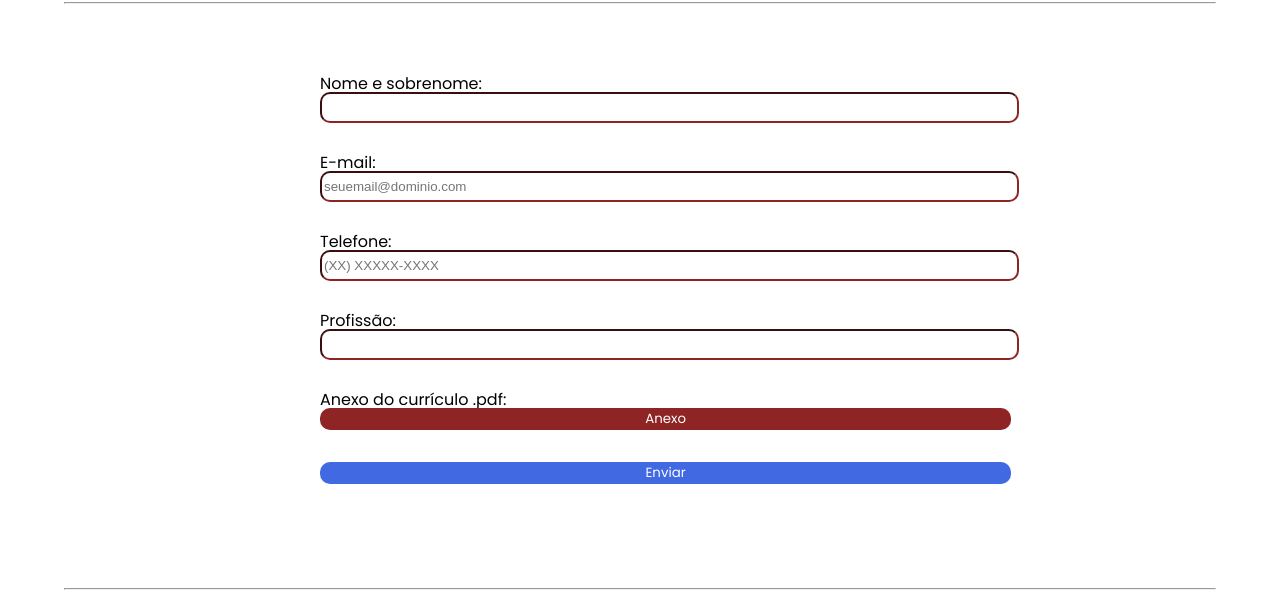
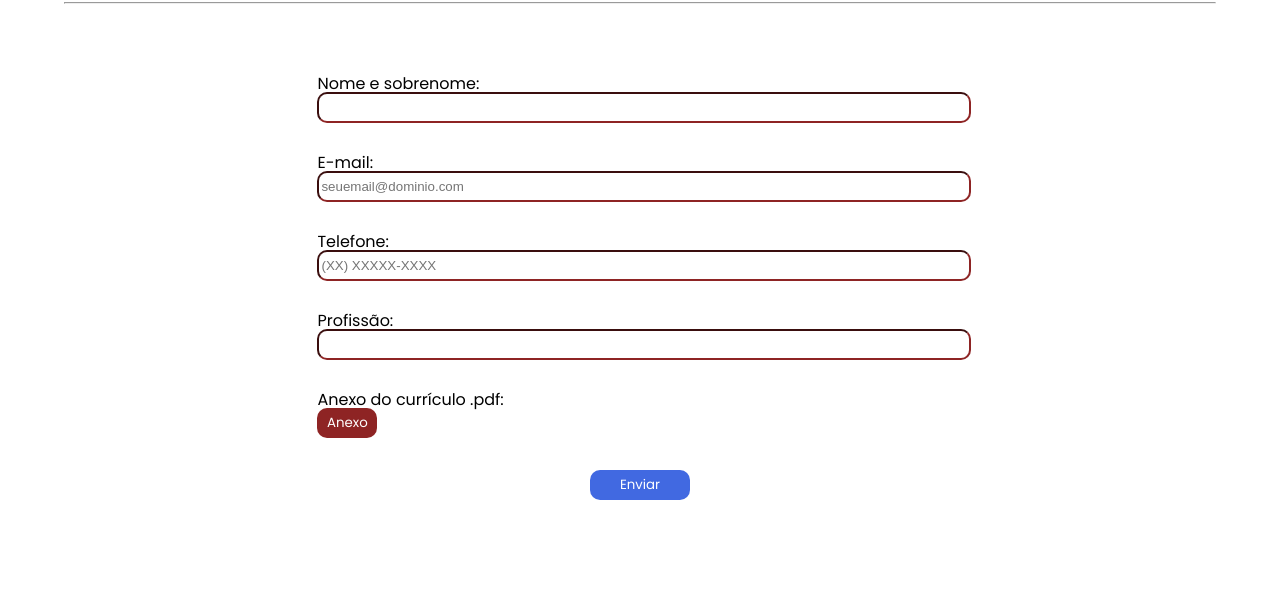
Before and after one commit to GeissonChagas/gtech-frame, a plain HTML site: page trabalhe-conosco.html in a window 1280 px wide. Shown: the part 104-696 px from the top of the page. Drawn offline with Linux system fonts and the light colour scheme.

Commit message:
modificação: contato.css, obras.css, trabalhe-conosco.css e trabalhe-conosco.html

```diff
--- a/css/contato.css
+++ b/css/contato.css
@@ -2,6 +2,8 @@
     display: flex;
     flex-direction: column;
     padding: 2em 0;
+    width: 70%;
+    margin: auto;
 }
 
 .enviar{
--- a/css/obras.css
+++ b/css/obras.css
@@ -8,7 +8,7 @@
     font-size: 22px;
     font-weight: 700;
     text-align: center;
-    padding-bottom: 1em;
+    padding: 1em 0;
 }
 
 .obras__imagens--lista{
--- a/css/trabalhe-conosco.css
+++ b/css/trabalhe-conosco.css
@@ -1,9 +1,9 @@
 .trabalhe-conosco{
     display: flex;
     flex-direction: column;
-    margin: 0 20vw;
+    margin: auto;
     padding: 2em 0;
-    width: 60%;
+    width: 80%;
 
 }
 
@@ -22,6 +22,7 @@
     font-family: 'Poppins';
     border-radius: 10px;
     border-style: none;
+
 
 }
 
@@ -43,6 +44,8 @@
     font-family: 'Poppins';
     border-radius: 10px;
     border-style: none;
+    margin: auto;
+
 
 }
 
--- a/trabalhe-conosco.html
+++ b/trabalhe-conosco.html
@@ -49,11 +49,10 @@
     <input type="text" id="profissao" class="input-padrao" required><br><br>
 
 
-    <label for="anexo" class="label">Anexo do currículo .pdf:</label>
-    <button cols="70" rows="10" id="mensagem" class="input-anexo" required>Anexo</button><br><br>
+    <label for="anexo" class="label">Anexo do currículo .pdf:</label> <button cols="70" rows="10" id="anexo" class="input-anexo" required>Anexo</button><br><br>
 
 
-    <button cols="70" rows="10" id="mensagem" class="input-enviar" required>Enviar</button><br><br>
+    <button cols="70" rows="10" id="enviar" class="input-enviar" required>Enviar</button><br><br>
 
 </form>
 </section>
```
